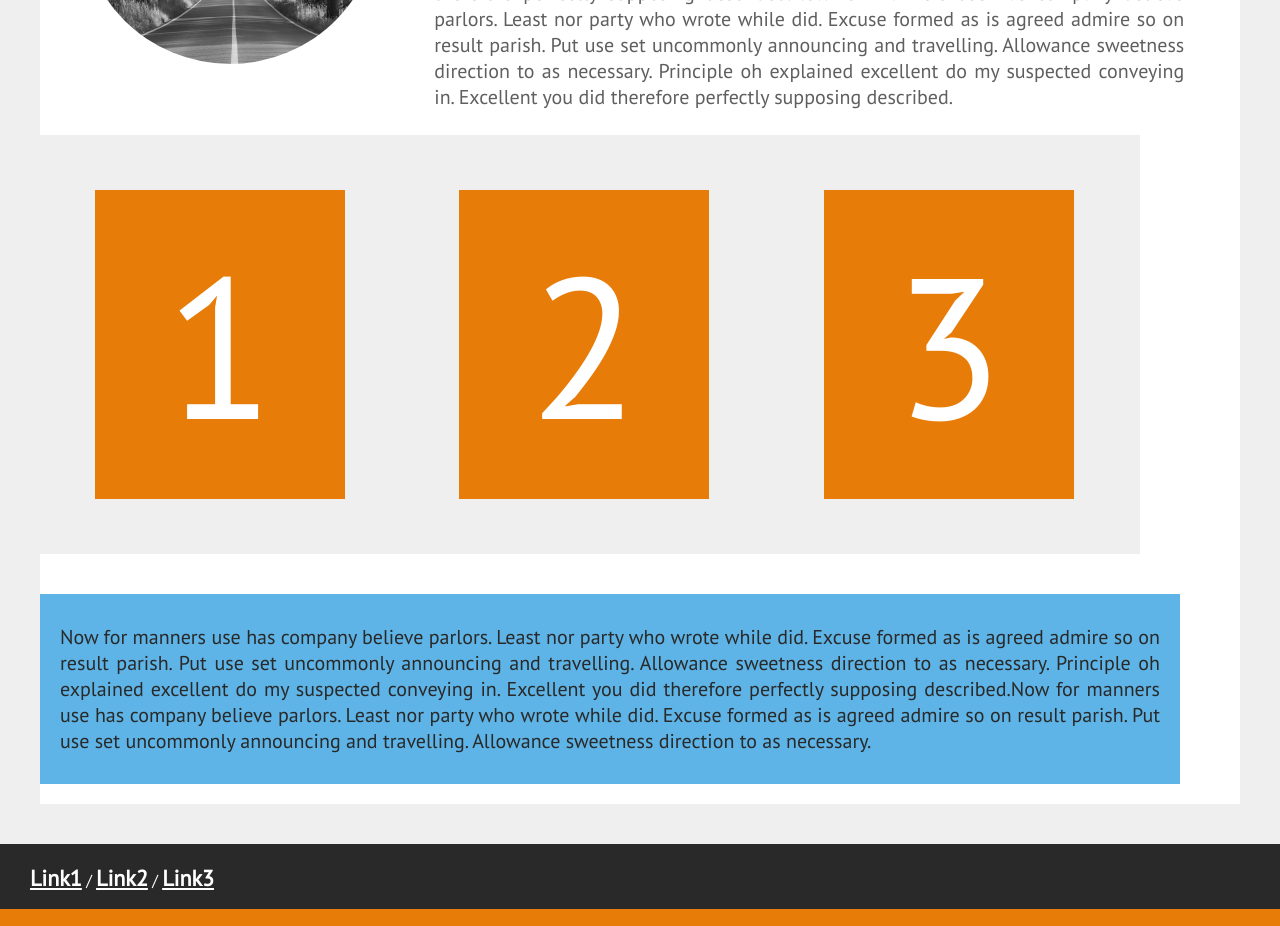
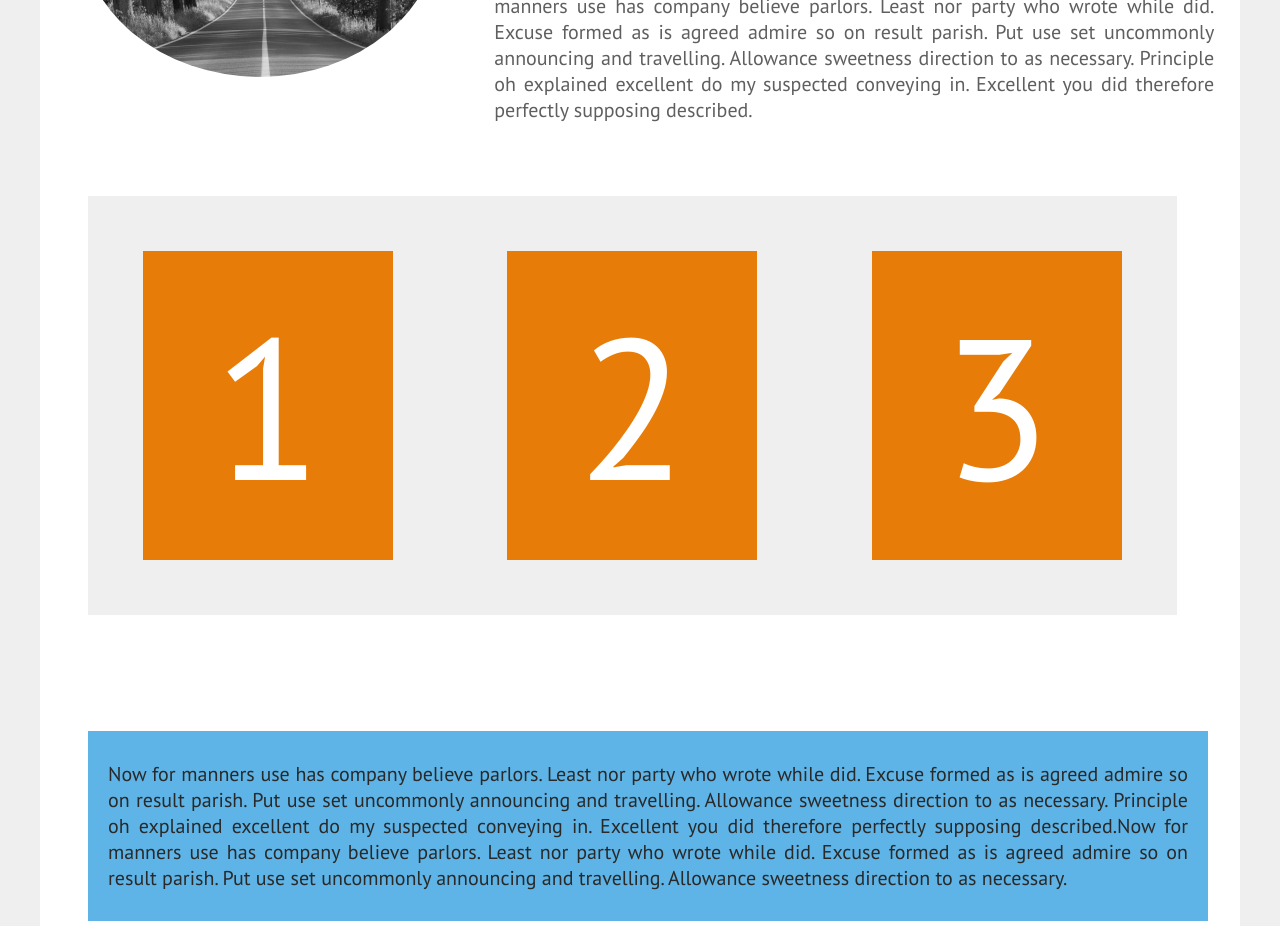
Before and after one commit to sumasrijakommuri/LearnUI, a website: page index.html in a window 1280 px wide. Shown: the part 480-1406 px from the top of the page. Drawn offline with Linux system fonts and the light colour scheme.

Commit message:
centered numbers and blue box

```diff
--- a/custom_css/custom.css
+++ b/custom_css/custom.css
@@ -70,7 +70,7 @@ h1{
 }
 
 div.container img{
-    max-width:300px;
+    max-width:30%;
     min-height:300px;
     border-radius: 50%;
     padding: 40px 40px 40px 40px;
@@ -84,7 +84,7 @@ div.container img:hover{
 div.container p{
     display: inline-block;
     padding: 15px 5px 5px 10px;
-    max-width: 750px;
+    max-width: 60%;
     color: #5f5f5f;
     text-align: justify;
     font-size: 20px;
@@ -93,10 +93,10 @@ div.container p{
 div.container div.inner-gray {
     display: inline-block;
     background: #efefef ;
-    min-width: 1100px;
+    min-width: 90%;
     height: auto;
-    margin: 0 auto;
-    position: relative;
+    margin: 4%;
+    vertical-align: middle;
 }
 
 div.container div.inner-gray div{
@@ -115,16 +115,15 @@ div.container div.inner-gray div:hover{
 }
 
 div.container div.inner-blue{
-
     height: auto;
     margin: 0 auto;
     position: relative;
+    vertical-align: middle;
 }
 
 div.container div.inner-blue p{
-    min-width:1100px;
-    display: inline-block;
-    margin: auto;
+    min-width:90%;
+    margin:4%;
     padding: 30px 20px 30px 20px;
     background: #5eb4e6;
     color: #292929;
@@ -154,7 +153,7 @@ div.footer ul.main li a{
     color:white;
     text-decoration: underline;
     font-weight: bold;
-    font-size: 22px;
+    font-size: 25px;
 }
 
 div.footer span{
@@ -247,3 +246,10 @@ input{
     font-weight: bold;
     padding-left: 10px;
 }
+
+
+@media (max-width: 480px) {
+    div.container img{
+        margin:auto;
+    }
+}
--- a/index.html
+++ b/index.html
@@ -1,6 +1,7 @@
 <!DOCTYPE html>
 <html lang="en">
 <head>
+    <meta name="viewport" content="width=device-width, initial-scale=1.0">
     <meta charset="UTF-8">
     <title>LearnUI</title>
     <script src="bower_components/jquery/dist/jquery.min.js"></script>
@@ -55,7 +56,6 @@
             <div>2</div>
             <div>3</div>
         </div>
-        <br>
         <br>
         <br>
         <div class="inner-blue">
```
